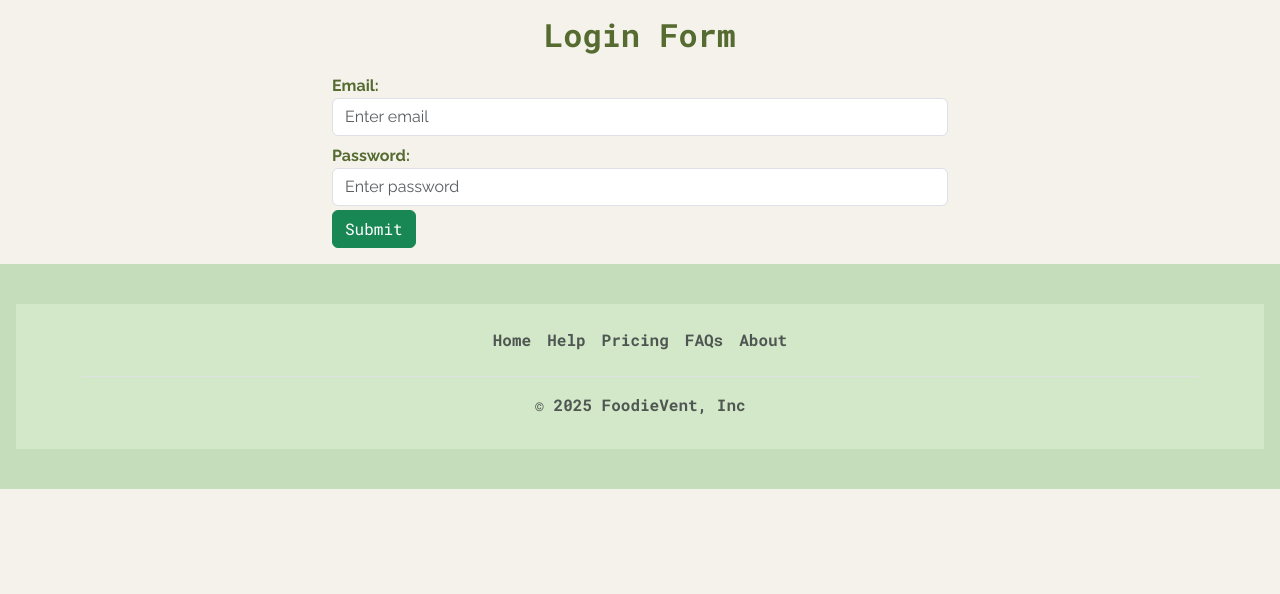
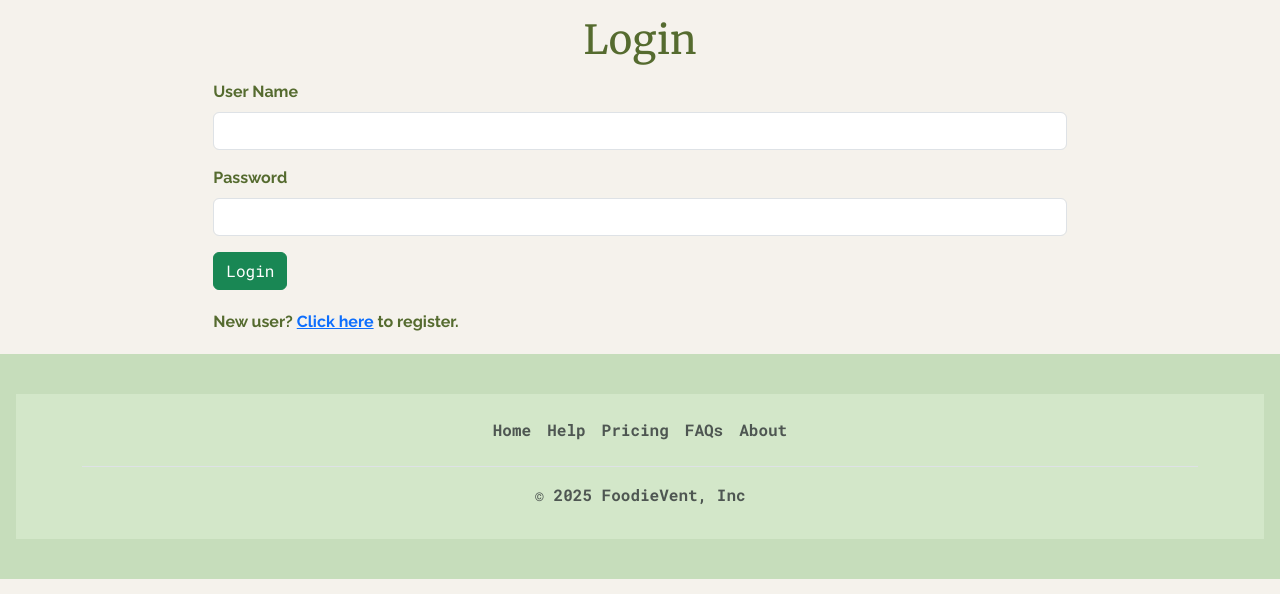
Before and after one commit to RennyMatis2000/Fully-Developed-Web-Application-Solution-Event-Management-System, a Flask app: page /login in a window 1280 px wide. Shown: the part 70-664 px from the top of the page. Run offline with Flask 3, Linux system fonts and the light colour scheme; some libraries are stand-ins or nearby versions.

Commit message:
Edit register and login pages.
Edited register and login pages regarding python code, and also user.html.

```diff
--- a/a2_starter_code/a2_group11/website/auth.py
+++ b/a2_starter_code/a2_group11/website/auth.py
@@ -39,4 +39,10 @@ def register():
     if form.validate_on_submit():
         print('Successfully registered')
         return redirect(url_for('auth.login'))
-    return render_template('user.html', form=form)
+    return render_template('user.html', form=form, heading = 'Register an Account')
+
+@auth_bp.route('/logout')
+@login_required
+def logout():
+    logout_user()
+    return redirect(url_for('main.index'))
--- a/a2_starter_code/a2_group11/website/forms.py
+++ b/a2_starter_code/a2_group11/website/forms.py
@@ -50,9 +50,11 @@ class LoginForm(FlaskForm):
 
  # this is the registration form
 class RegisterForm(FlaskForm):
-    user_name=StringField("User Name", validators=[InputRequired()])
+    first_name=StringField("First Name", validators=[InputRequired()])
+    surname=StringField("Surname", validators=[InputRequired()])
     email = StringField("Email Address", validators=[Email("Please enter a valid email")])
-    phone=TelField("Phone Number", validators=[InputRequired("Please enter a valid phone number, which is exactly 10 digits"), Length(min=10, max=10)])
+    phone=TelField("Contact Number", validators=[InputRequired("Please enter a valid phone number, which is exactly 10 digits"), Length(min=10, max=10)])
+    address=StringField("Street Address", validators=[InputRequired()])
     # linking two fields - password should be equal to data entered in confirm
     password=PasswordField("Password", validators=[InputRequired(),
                   EqualTo('confirm', message="Passwords should match")])
--- a/a2_starter_code/a2_group11/website/models.py
+++ b/a2_starter_code/a2_group11/website/models.py
@@ -25,7 +25,8 @@ class User(db.Model, UserMixin):
     user_id = db.Column(db.Integer, primary_key=True)
     username = db.Column(db.String(50), unique=True, nullable=False)
     email = db.Column(db.String(120), unique=True, nullable=False)
-    phone = db.Column(db.String(20), nullable=True)
+    phone = db.Column(db.String(10), nullable=True)
+    address = db.Column(db.String(50), nullable=True)
     password_hash = db.Column(db.String(255), nullable=False)
 
     #Relationships to orders and comments from users
--- a/a2_starter_code/a2_group11/website/static/style/style.css
+++ b/a2_starter_code/a2_group11/website/static/style/style.css
@@ -217,3 +217,9 @@ background-color: rgb(211, 231, 201);
   font-family: 'Roboto Mono';
   font-weight: 600;
 }
+
+.register-text {
+  font-family: 'Raleway';
+  font-weight: bold;
+  color: #556B2F;
+}
--- a/a2_starter_code/a2_group11/website/templates/base.html
+++ b/a2_starter_code/a2_group11/website/templates/base.html
@@ -48,12 +48,11 @@
                             </a>
                             <ul class="dropdown-menu" aria-labelledby="navbarDropdown">
                                 <li><a class="dropdown-item" href="{{ url_for('auth.register') }}">Register</a></li>
-                                <li><a class="dropdown-item" href="{{ url_for('main.login') }}">Login</a></li>
+                                <li><a class="dropdown-item" href="{{ url_for('auth.login') }}">Login</a></li>
                                 <li>
                                     <hr class="dropdown-divider">
                                 </li>
-                                <li><a class="dropdown-item" href="#">Reset login details</a></li>
-                                <li><a class="dropdown-item" href="{{ url_for('main.logout') }}">Logout</a></li>
+                                <li><a class="dropdown-item" href="{{ url_for('auth.logout') }}">Logout</a></li>
 
                             </ul>
                         </li>
--- a/a2_starter_code/a2_group11/website/templates/index.html
+++ b/a2_starter_code/a2_group11/website/templates/index.html
@@ -11,7 +11,7 @@
           <h1 class="display-5 fw-bold">FoodieVent</h1>
           <p class="col-md-8 fs-4">FoodieVent is a Food and Drinks Festival Event Manager. Feel free to browse, or join in
             on the fun by participating.</p>
-          <button class="btn btn-success btn-lg" type="button">Register Now</button>
+          <a href="{{ url_for('auth.register') }}" class="btn btn-success btn-lg">Register Now</a>
         </div>
       </div>
       <!-- Header ends -->
--- a/a2_starter_code/a2_group11/website/templates/login.html
+++ /dev/null
@@ -1,27 +0,0 @@
-{% extends "base.html" %}
-<!-- Title -->
-{% block title %}FoodieVent Login Page{% endblock %}
-{% from "bootstrap5/form.html" import render_form %}
-{% block content %}
-
-<div class="container col-md-6">
-  <h2 class="category-header">Login Form</h2>
-  <!--update the action and the method with relevant information-->
-  <form action="", method="">
-    <!-- keeps the label and text in a group vertically stacked-->
-    <div class="form-group py-1">
-      <label for="email">Email:</label>
-      <input type="email" class="form-control" id="email" placeholder="Enter email" name="email">
-    </div>
-
-    <div class="form-group py-1">
-      <label for="pwd">Password:</label>
-      <input type="password" class="form-control" id="pwd" placeholder="Enter password" name="pwd">
-    </div>
-
-    <button type="submit" class="btn btn-success">Submit</button>
-
-  </form>
-</div>
-
-{% endblock %}
--- a/a2_starter_code/a2_group11/website/templates/user.html
+++ b/a2_starter_code/a2_group11/website/templates/user.html
@@ -4,20 +4,19 @@
 {% from "bootstrap5/form.html" import render_form %}
 {% block content %}
 
-<h2 class="category-header">Register an account</h2>
 <div class="page-header">
-    <h4>{{heading}}</h4>
+    <h1>{{heading}}</h1>
 </div>
 
 <!-- Form rendering is simple and easy if using WTForms and Bootstrap -->
 <div class="col-12 col-md-10 col-lg-8 offset-md-2">
-    {{render_form(form)}}
+    {{render_form(form, button_map={'submit': 'success'})}}
 </div>
 
 <!-- When you have Login form, then show the user a link to register -->
 {% if heading == 'Login' %}
-<div class="col-md-4">
-    <p>New user? <a href="{{url_for('register')}}">Click here</a> to register.</p>
+<div class="col-12 col-md-10 col-lg-8 offset-md-2 py-1">
+    <p class="register-text">New user? <a href="{{url_for('auth.register')}}">Click here</a> to register.</p>
 </div>
 {% endif %}
 
--- a/a2_starter_code/a2_group11/website/views.py
+++ b/a2_starter_code/a2_group11/website/views.py
@@ -14,17 +14,17 @@ def index():
 def display_event_details():
     return render_template('eventdetails.html')
 
-@main_bp.route('/login', methods = ['GET', 'POST'])
-def login():
-    email = request.values.get("email")
-    passwd = request.values.get("pwd")
-    print (f"Email: {email}\nPassword: {passwd}")
-    # store email in session
-    session['email'] = request.values.get('email')
-    return render_template('login.html')
+# @main_bp.route('/login', methods = ['GET', 'POST'])
+# def login():
+#     email = request.values.get("email")
+#     passwd = request.values.get("pwd")
+#     print (f"Email: {email}\nPassword: {passwd}")
+#     # store email in session
+#     session['email'] = request.values.get('email')
+#     return render_template('login.html')
 
-@main_bp.route('/logout')
-def logout():
-    if 'email' in session:
-        session.pop('email')
-    return 'User logged out'
+# @main_bp.route('/logout')
+# def logout():
+#     if 'email' in session:
+#         session.pop('email')
+#     return 'User logged out'
```
